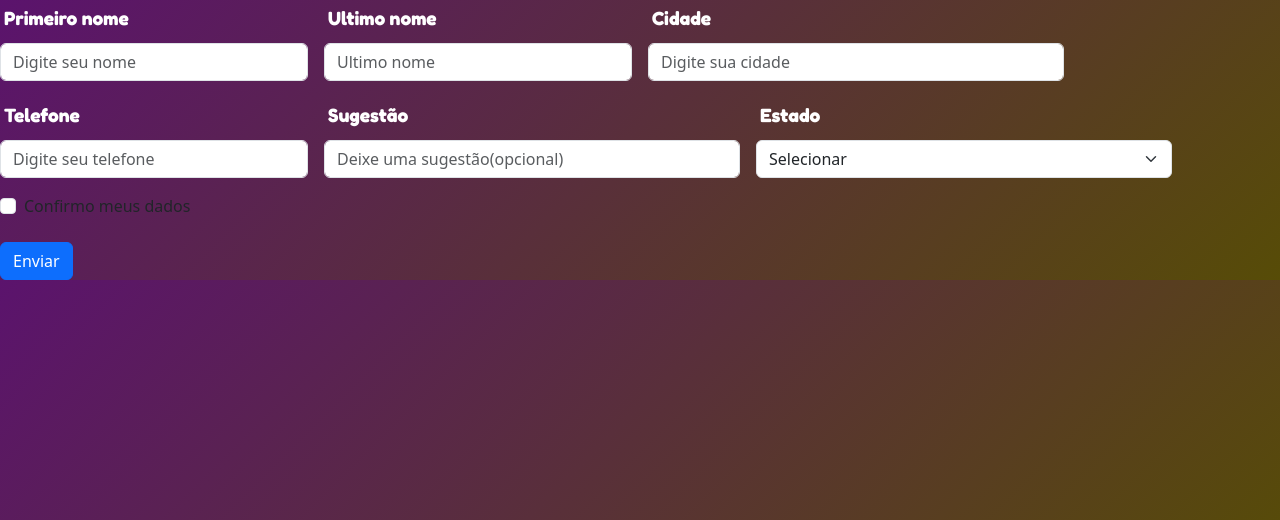
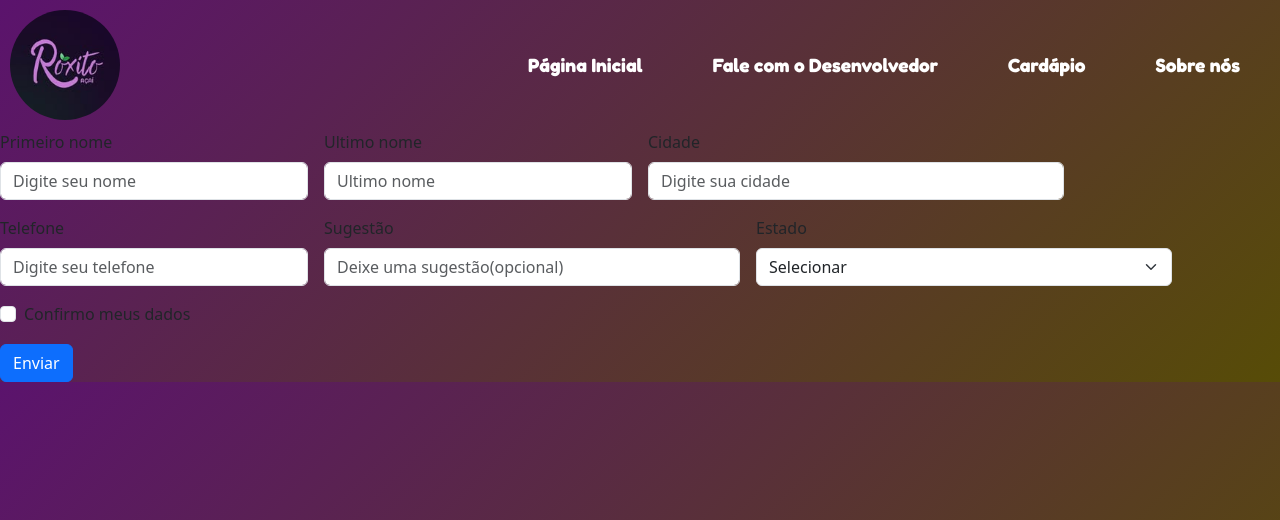
Before and after one commit to AitomD/Roxito, a PHP site: page /formu.html in a window 1280 px wide. Shown: the top 520 px of the page. Run offline with PHP 8.4, Linux system fonts and the light colour scheme.

Commit message:
antes da troca para php

```diff
--- a/formu.css
+++ /dev/null
@@ -1,68 +0,0 @@
-* {
-  box-sizing: border-box;
-  margin: 0;
-  padding: 0;
-  overflow-x: hidden;
-}
-
-/* Corpo do site */
-body {
-  background-color: rgb(44, 24, 58);
-  background: linear-gradient(135deg, #5b136d, #574c07);
-  font-family: system-ui, -apple-system, BlinkMacSystemFont, 'Segoe UI', Roboto, Oxygen, Ubuntu, Cantarell, 'Open Sans', 'Helvetica Neue', sans-serif;
-}
-
-/* Barra de nav */
-nav {
-  width: 100%;
-  height: auto;
-  display: flex;
-  justify-content: space-between;
-  align-items: center;
-  padding: 10px;
-}
-
-/* Logo nav */
-nav img {
-  width: 110px;
-  height: 110px;
-  object-fit: cover;
-  border-radius: 50%;
-}
-
-/* Grupo de links */
-.links {
-  display: flex;
-  justify-content: flex-end;
-  gap: 10px;
-}
-
-/* Links únicos */
-.links a {
-  display: inline-block;
-  padding: 10px 15px;
-  background-color: transparent;
-  color: white;
-  text-decoration: none;
-  transition: 0.3s ease;
-  font-family: 'Fredoka', sans-serif;
-  font-size: larger;
-  margin: 15px;
-}
-
-/* Animação de links */
-.links a:hover {
-  border-radius: 100px;
-  transform: scale(1.1);
-}
-
-/* Contenção dos itens do formulario */
-.form-label{
-  color: white;
-  font-family: 'Fredoka';
-  padding: 2px;
-  margin: 2px;
-  font-size: larger;
-}
-
-/* responsivo nav */
--- a/formu.html
+++ b/formu.html
@@ -16,7 +16,7 @@
       rel="stylesheet"
     />
 
-    <link rel="stylesheet" href="formu.css" />
+    <link rel="stylesheet" href="index.css" />
     <link
       rel="stylesheet"
       href="https://cdnjs.cloudflare.com/ajax/libs/font-awesome/6.5.0/css/all.min.css"
@@ -27,7 +27,20 @@
 
   <body>
     <!-- Navbar -->
-
+    <nav class="navbar-custom">
+      <div class="logo">
+        <a href="index.html">
+          <img src="Roxito/Artes/logoroxito.jpg" alt="Logo Roxito Açaí" />
+          <span class="visually-hidden">Roxito Açaí</span>
+        </a>
+      </div>
+      <div class="links" id="nav-links">
+        <a href="index.html" title="Página Inicial">Página Inicial</a>
+        <a href="formu.html" title="Entre em contato">Fale com o Desenvolvedor</a>
+        <a href="cardapio.html" title="Cardápio">Cardápio</a>
+        <a href="" title="Sobre nós">Sobre nós</a>
+      </div>
+    </nav>
 
 
       <form class="row g-3 needs-validation" novalidate>
@@ -136,5 +149,6 @@ $(document).ready(function() {
     });
 
     </script>
+
   </body>
 </html>
```
Also changed, not shown: cardapio.css (+0 -36 lines), index.css (+0 -52 lines), index.html (+1 -19 lines).
